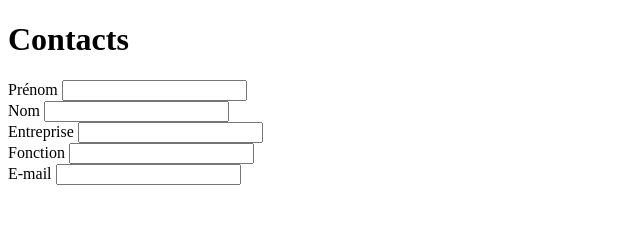
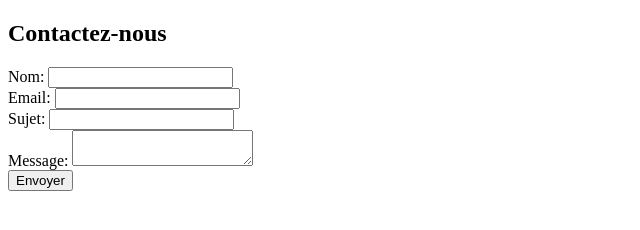
Before and after one commit to Jeromebayongwa/googleContact, a plain HTML site: page Index.html in a window 1280 px wide. Shown: the whole page, without its empty margins (0-640 px from the left). Drawn offline with Linux system fonts and the light colour scheme.

Commit message:
changement du formulaire

```diff
--- a/Index.html
+++ b/Index.html
@@ -6,48 +6,32 @@
     <title>Google Contact</title>
 </head>
 <body>
-    <div class="heading">
-        <h1 class="heading_tetx">Contacts</h1>
-    </div>
+    <body>
 
-    <form action="#" method="post"
-    class="form">
+        <div class="form-container">
+            <h2>Contactez-nous</h2>
+            <form action="#" method="post">
+                <div class="form-group">
+                    <label for="name">Nom:</label>
+                    <input type="text" id="name" name="name" required>
+                </div>
+                <div class="form-group">
+                    <label for="email">Email:</label>
+                    <input type="email" id="email" name="email" required>
+                </div>
+                <div class="form-group">
+                    <label for="subject">Sujet:</label>
+                    <input type="text" id="subject" name="subject" required>
+                </div>
+                <div class="form-group">
+                    <label for="message">Message:</label>
+                    <textarea id="message" name="message" required></textarea>
+                </div>
+                <div class="form-group">
+                    <button type="submit">Envoyer</button>
+                </div>
+            </form>
+        </div>
 
-    <div class="form__group">
-        <label for="Prenom"
-         class="form__label">Prénom</label>
-         <input type="text" id="Prenom" name="Prénom" required
-         class="form__input">
-    </div>
-
-    <div class="form__group">
-        <label for="Nom"
-         class="form__label">Nom</label>
-         <input type="text" id="Nom" name="Nom" required
-         class="form__input">
-    </div>
-
-    <div class="form__group">
-        <label for="Entreprise"
-         class="form__label">Entreprise</label>
-         <input type="text" id="Entreprise" name="Entreprise" required
-         class="form__input">
-    </div>
-
-    <div class="form__group">
-        <label for="Fonction"
-         class="form__label">Fonction</label>
-         <input type="text" id="Fonction" name="Fonction" required
-         class="form__input">
-    </div>
-
-    <div class="form__group">
-        <label for="email"
-         class="form__label">E-mail</label>
-         <input type="email" id="email" name="email" required
-         class="form__input">
-    </div>
-
-    </form>
-</body>
+    </body>
 </html>
```
